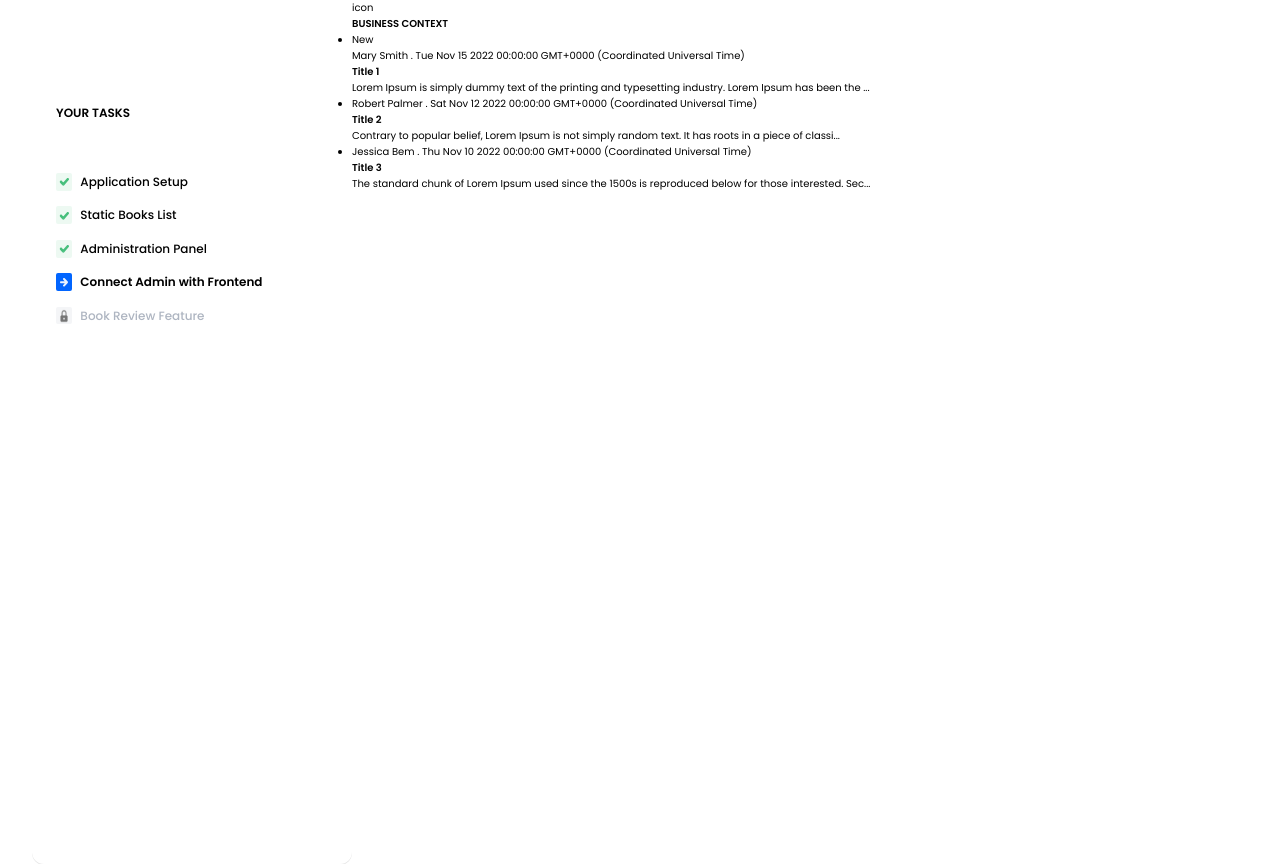
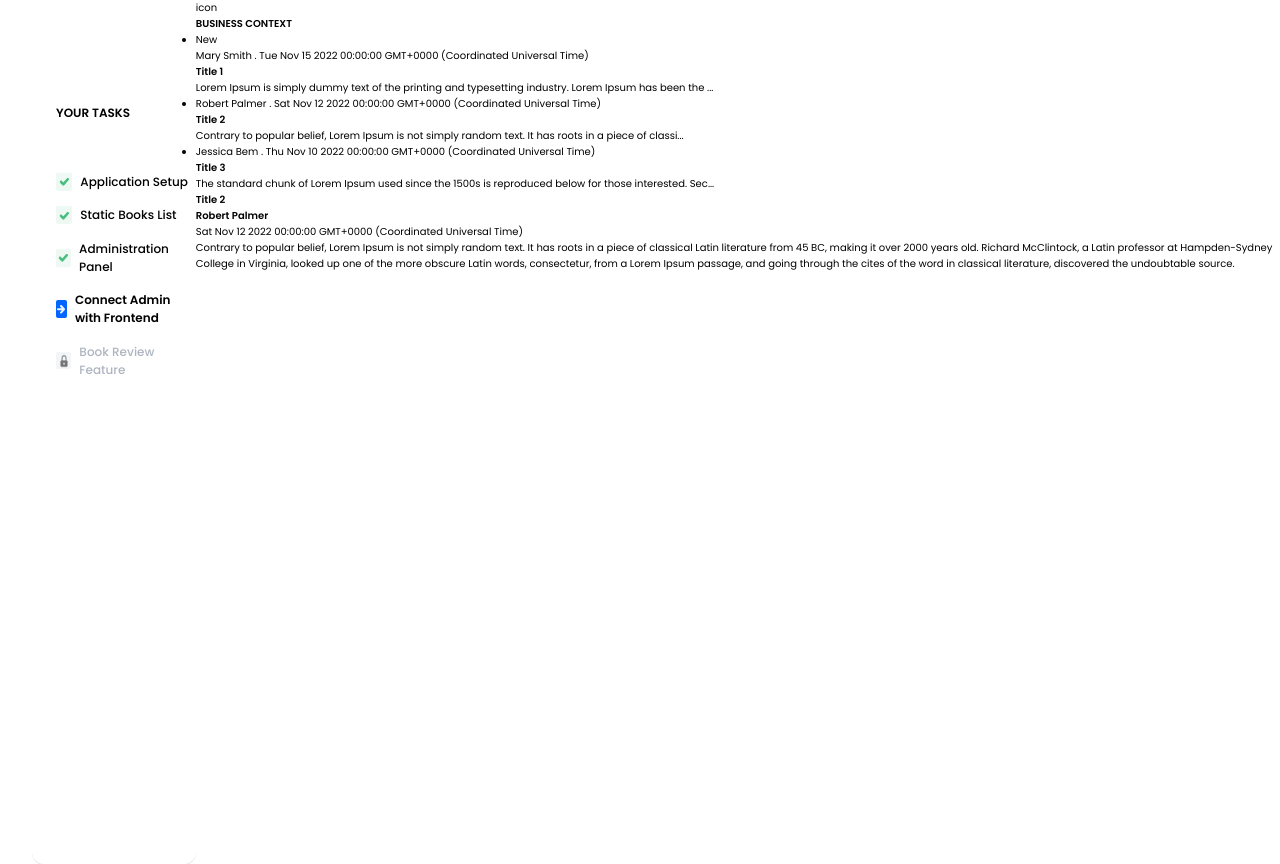
Before and after one commit to JoannaNowPl/junior-front-end-developer-1665850021, a React (Create React App) app: page / in a window 1280 px wide. Built offline with nearby package versions, Linux system fonts and the light colour scheme.

Commit message:
feat: add message content to BusinessContext

```diff
--- a/src/components/BusinessContext.jsx
+++ b/src/components/BusinessContext.jsx
@@ -40,7 +40,7 @@ export function BusinessContext() {
                   <div>New</div>
                   <div>{`${el.author} . ${el.created_at}`}</div>
                   <h3>{el.title}</h3>
-                  <div>{`${el.content.substring(0, 100)}...`}</div>
+                  <p>{`${el.content.substring(0, 100)}...`}</p>
                 </li>
               )
               else if (el.context_status === "active")
@@ -48,7 +48,7 @@ export function BusinessContext() {
                 <li>
                   <div>{`${el.author} . ${el.created_at}`}</div>
                   <h3>{el.title}</h3>
-                  <div>{`${el.content.substring(0, 100)}...`}</div>
+                  <p>{`${el.content.substring(0, 100)}...`}</p>
                 </li>
               )
               else if (el.context_status === "read")
@@ -56,13 +56,28 @@ export function BusinessContext() {
                 <li>
                   <div>{`${el.author} . ${el.created_at}`}</div>
                   <h3>{el.title}</h3>
-                  <div>{`${el.content.substring(0, 100)}...`}</div>
+                  <p>{`${el.content.substring(0, 100)}...`}</p>
                 </li>
               )
               else return <></>
           })}
         </ul>
       </nav>
+      {BusinessContexts.map(el => {
+        if (el.context_status === "active")
+      return (<article>
+        <header>
+          <h2>{el.title}</h2>
+        </header>
+        <section>
+          <header>
+            <h3>{el.author}</h3>
+            <div>{`${el.created_at}`}</div>
+          </header>
+          <p>{el.content}</p>
+        </section>
+      </article>)
+      else return (<article></article>)})}
     </div>
   );
 }
```
